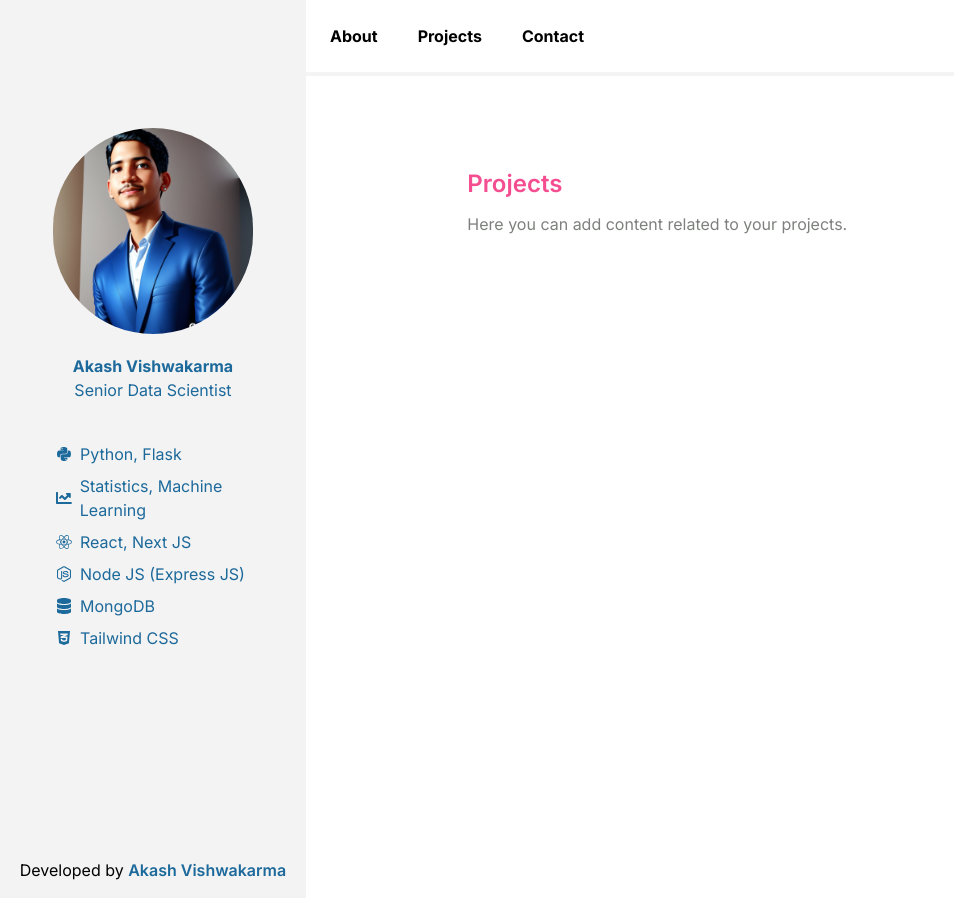
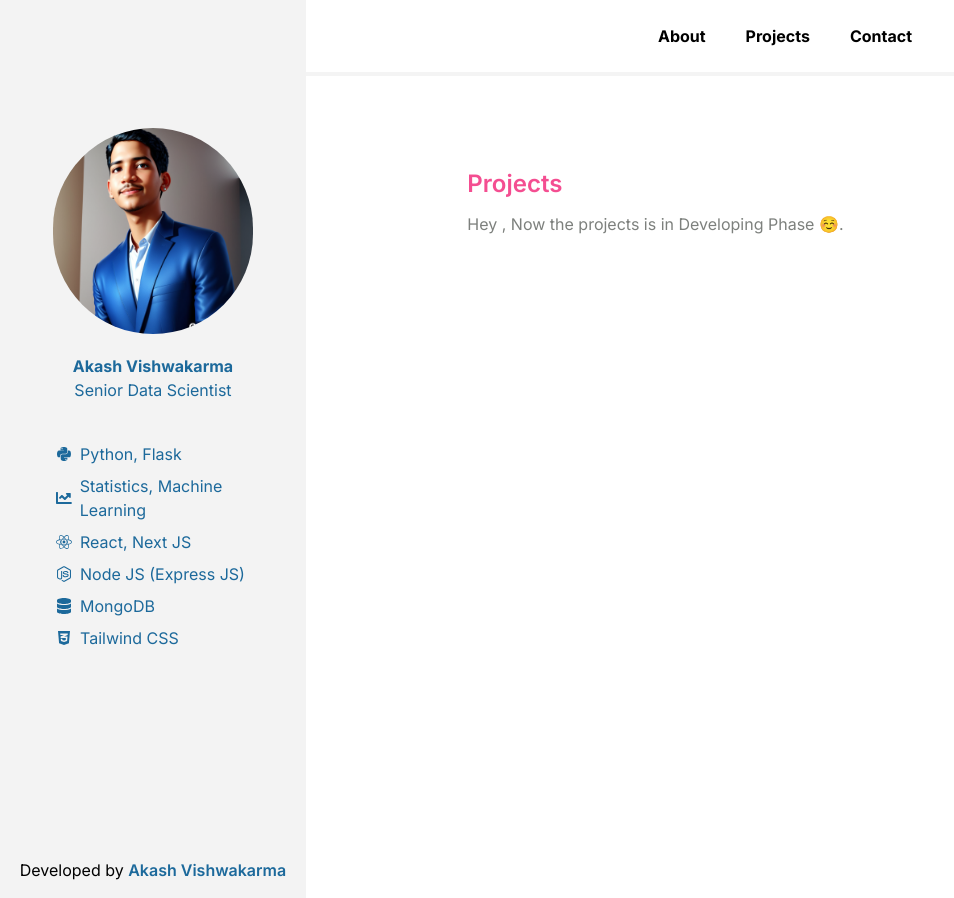
Before and after one commit to TechWithAkash/akash, a Next.js app: page / in a window 1280 px wide. Both pictures are taken after a click on the item "Projects". Shown: the whole page, without its empty margins (0-954 px from the left). Built offline with nearby package versions, Linux system fonts and the light colour scheme.

Commit message:
some modification in colors

```diff
--- a/app/page.js
+++ b/app/page.js
@@ -45,7 +45,7 @@ export default function Home() {
         return (
           <div className="w-[80%]">
             <h2 className="text-2xl font-semibold text-[#f44e91] py-3">Projects</h2>
-            <span className="text-[#7d807d]">Here you can add content related to your projects.</span>
+            <span className="text-[#7d807d]">Hey , Now the projects is in Developing Phase ☺️.</span>
           </div>
         );
       case 'contact':
@@ -70,26 +70,26 @@ export default function Home() {
                     <input
                       type="text"
                       placeholder="Name"
-                      className="md:w-full p-3 border border-gray-300 rounded-lg focus:outline-none focus:border-blue-500"
+                      className="bg-[#f3f3f3] md:w-full p-3 border border-gray-300 rounded-lg focus:outline-none focus:border-blue-500"
                     />
                   </div>
                   <div className="mb-4">
                     <input
                       type="email"
                       placeholder="Email"
-                      className="w-full p-3 border border-gray-300 rounded-lg focus:outline-none focus:border-blue-500"
+                      className="bg-[#f3f3f3] w-full p-3 border border-gray-300 rounded-lg focus:outline-none focus:border-blue-500"
                     />
                   </div>
                   <div className="mb-4">
                     <textarea
                       placeholder="Message"
-                      className="w-full p-3 border border-gray-300 rounded-lg focus:outline-none focus:border-blue-500"
+                      className= "bg-[#f3f3f3] w-full p-3 border border-gray-300 rounded-lg focus:outline-none focus:border-blue-500"
                       rows="5"
                     ></textarea>
                   </div>
                   <button
                     type="submit"
-                    className="w-full p-3 bg-pink-500 text-white rounded-lg hover:bg-pink-600 focus:outline-none"
+                    className="w-full p-3 bg-[#f44e91] rounded-3xl text-white font-semibold py-4 px-10 hover:bg-white hover:text-[#f44e91] hover:border-[#f44e91] border-2 focus:outline-none"
                   >
                     Submit
                   </button>
@@ -137,9 +137,9 @@ export default function Home() {
         {/* Main Content */}
         <div className="content w-full md:w-[80%] ">
           {/* Upper Navbar */}
-          <nav className='w-full flex justify-between items-center p-6'>
+          <nav className='w-full flex justify-center items-center p-6'>
             <FaBars className="md:hidden cursor-pointer" size={30} onClick={() => setSidebarOpen(true)} />
-            <ul className="flex justify-center items-center gap-10">
+            <ul className="flex justify-center items-center  gap-10">
               <li className={`hover:text-[#f44e91]  font-bold hover:cursor-pointer  ${currentSection === 'about' ? 'hover:underline decoration-[#f44e91]' : ''}`} onClick={() => setCurrentSection('about')}>About</li>
               <li className={`hover:text-[#f44e91] font-bold hover:cursor-pointer ${currentSection === 'projects' ? 'hover:underline  decoration-[#f44e91]' : ''}`} onClick={() => setCurrentSection('projects')}>Projects</li>
               <li className={`hover:text-[#f44e91] mr-4 font-bold hover:cursor-pointer ${currentSection === 'contact' ? 'hover:underline decoration-[#f44e91]' : ''}`} onClick={() => setCurrentSection('contact')}>Contact</li>
```
